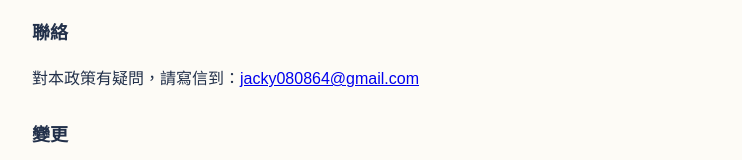
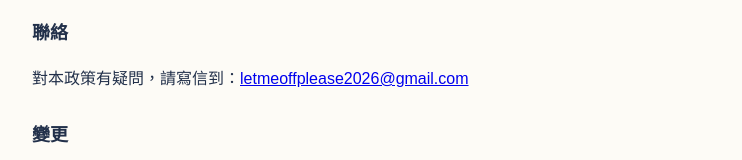
Before and after one commit to Ikkyuoooo/letmeoff, a plain HTML site: page privacy.html in a window 1280 px wide. Shown: the part 1028-1188 px from the top of the page, without its empty margins (268-1010 px from the left). Drawn offline with Linux system fonts and the light colour scheme.

Commit message:
Use dedicated contact email
Co-Authored-By: Claude Fable 5.1 <noreply@anthropic.com>

```diff
--- a/privacy.html
+++ b/privacy.html
@@ -40,7 +40,7 @@
 </ul>
 
 <h2>聯絡</h2>
-<p>對本政策有疑問，請寫信到：<a href="mailto:jacky080864@gmail.com">jacky080864@gmail.com</a></p>
+<p>對本政策有疑問，請寫信到：<a href="mailto:letmeoffplease2026@gmail.com">letmeoffplease2026@gmail.com</a></p>
 
 <h2>變更</h2>
 <p>政策若有變更，會更新本頁的「最後更新」日期。</p>
```
